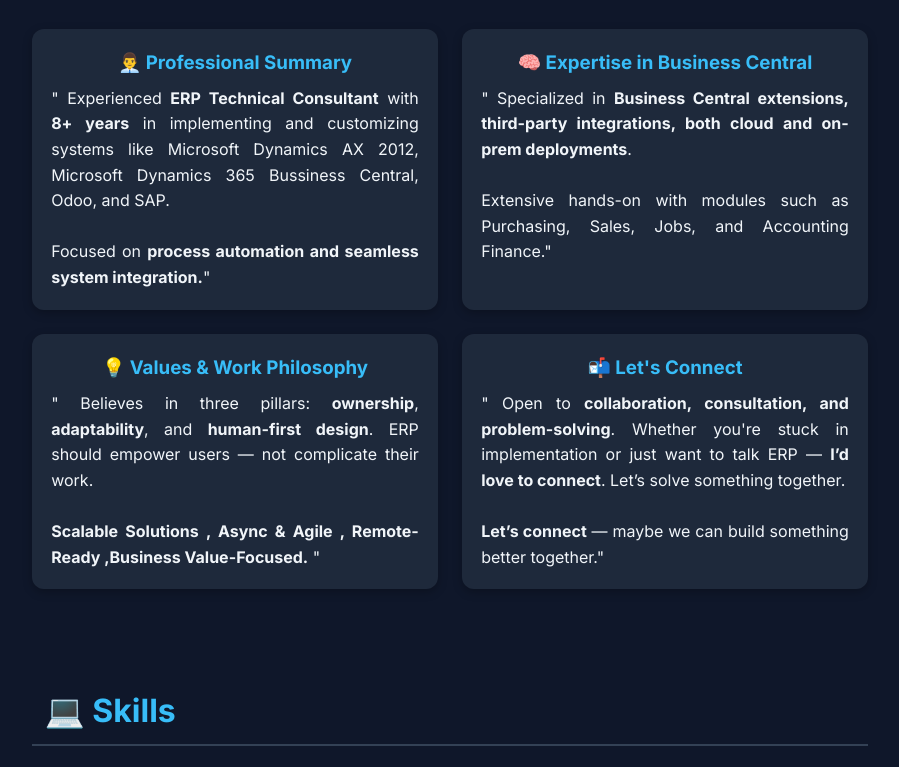
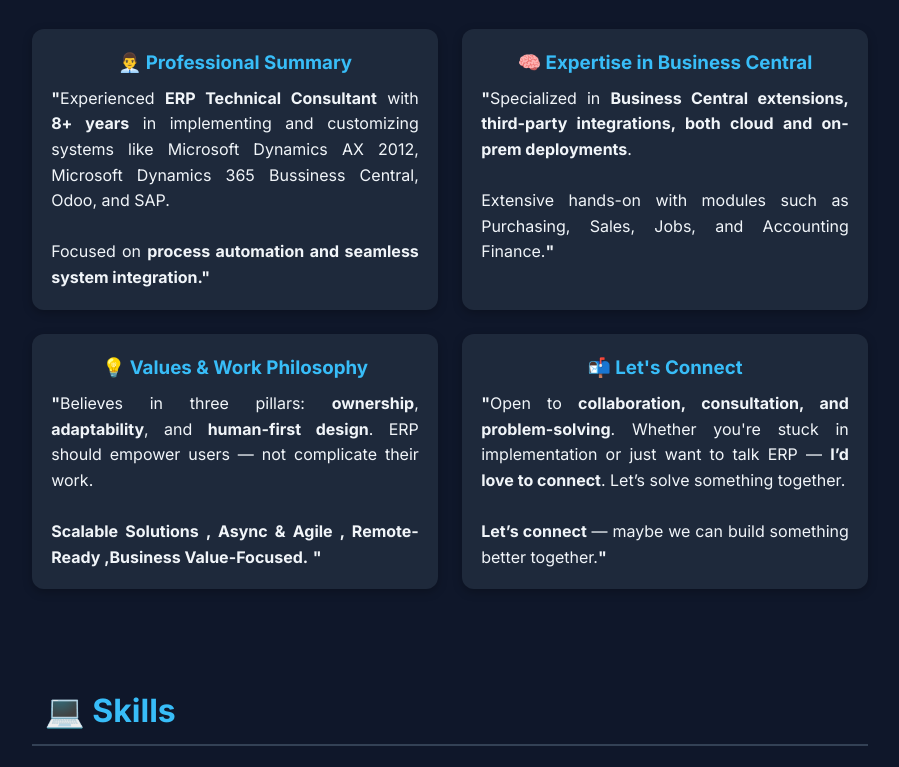
Before and after one commit to fsyahangga/fsyahangga.github.io, a plain HTML site: page index.html in a window 1280 px wide. Shown: the part 632-1399 px from the top of the page, without its empty margins (190-1089 px from the left). Drawn offline with Linux system fonts and the light colour scheme.

Commit message:
Update index.html

```diff
--- a/index.html
+++ b/index.html
@@ -56,26 +56,26 @@
       <div class="about-card">
         <h3>👨‍💼 Professional Summary</h3>
         <p>
-          " Experienced <strong>ERP Technical Consultant</strong> with <strong>8+ years</strong> in implementing and customizing systems like Microsoft Dynamics AX 2012, Microsoft Dynamics 365 Bussiness Central, Odoo, and SAP. <br/><br/>Focused on <strong>process automation and seamless system integration.</strong>"
+          <strong>"</strong>Experienced <strong>ERP Technical Consultant</strong> with <strong>8+ years</strong> in implementing and customizing systems like Microsoft Dynamics AX 2012, Microsoft Dynamics 365 Bussiness Central, Odoo, and SAP. <br/><br/>Focused on <strong>process automation and seamless system integration.</strong><strong>"</strong>
         </p>
       </div>
       <div class="about-card">
         <h3>🧠 Expertise in Business Central</h3>
         <p>
-          " Specialized in <strong>Business Central extensions, third-party integrations, both cloud and on-prem deployments</strong>. <br/><br/>Extensive hands-on with modules such as Purchasing, Sales, Jobs, and Accounting Finance."
+          <strong>"</strong>Specialized in <strong>Business Central extensions, third-party integrations, both cloud and on-prem deployments</strong>. <br/><br/>Extensive hands-on with modules such as Purchasing, Sales, Jobs, and Accounting Finance.<strong>"</strong>
         </p>
       </div>
       <div class="about-card">
         <h3>💡 Values & Work Philosophy</h3>
         <p>
-          " Believes in three pillars: <strong>ownership</strong>, <strong>adaptability</strong>, and <strong>human-first design</strong>. ERP should empower users — not complicate their work. <br/><br/> <strong>Scalable Solutions , Async & Agile , Remote-Ready ,Business Value-Focused.</strong> "
+          <strong>"</strong>Believes in three pillars: <strong>ownership</strong>, <strong>adaptability</strong>, and <strong>human-first design</strong>. ERP should empower users — not complicate their work. <br/><br/> <strong>Scalable Solutions , Async & Agile , Remote-Ready ,Business Value-Focused.</strong> <strong>"</strong>
         </p>
 
       </div>
       <div class="about-card">
         <h3>📬 Let's Connect</h3>
         <p>
-          " Open to <strong>collaboration, consultation, and problem-solving</strong>. Whether you're stuck in implementation or just want to talk ERP —  <strong>I’d love to connect</strong>. Let’s solve something together. <br/><br/>  <strong>Let’s connect</strong> — maybe we can build something better together."
+          <strong>"</strong>Open to <strong>collaboration, consultation, and problem-solving</strong>. Whether you're stuck in implementation or just want to talk ERP —  <strong>I’d love to connect</strong>. Let’s solve something together. <br/><br/>  <strong>Let’s connect</strong> — maybe we can build something better together.<strong>"</strong>
         </p>
       </div>
 
```
